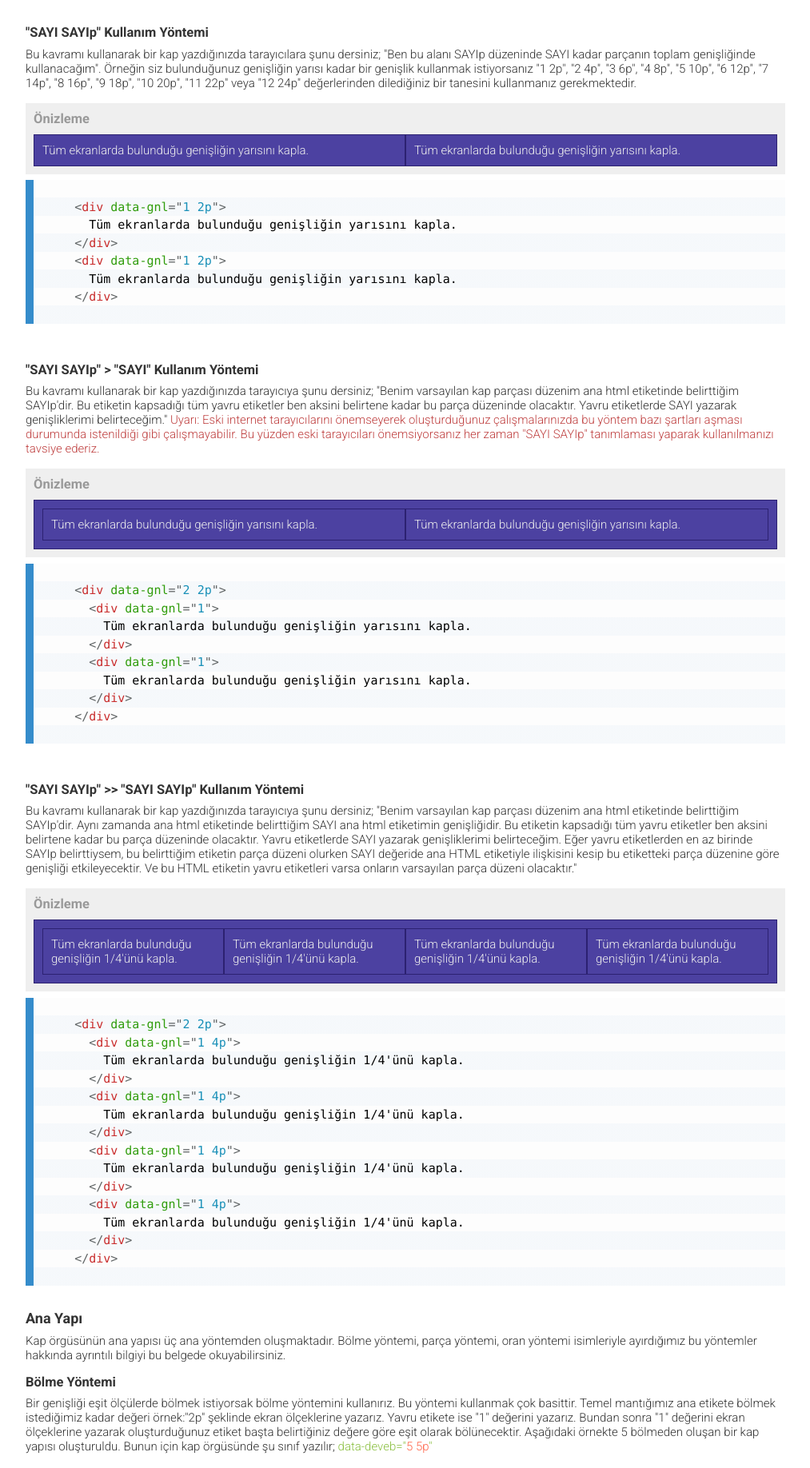
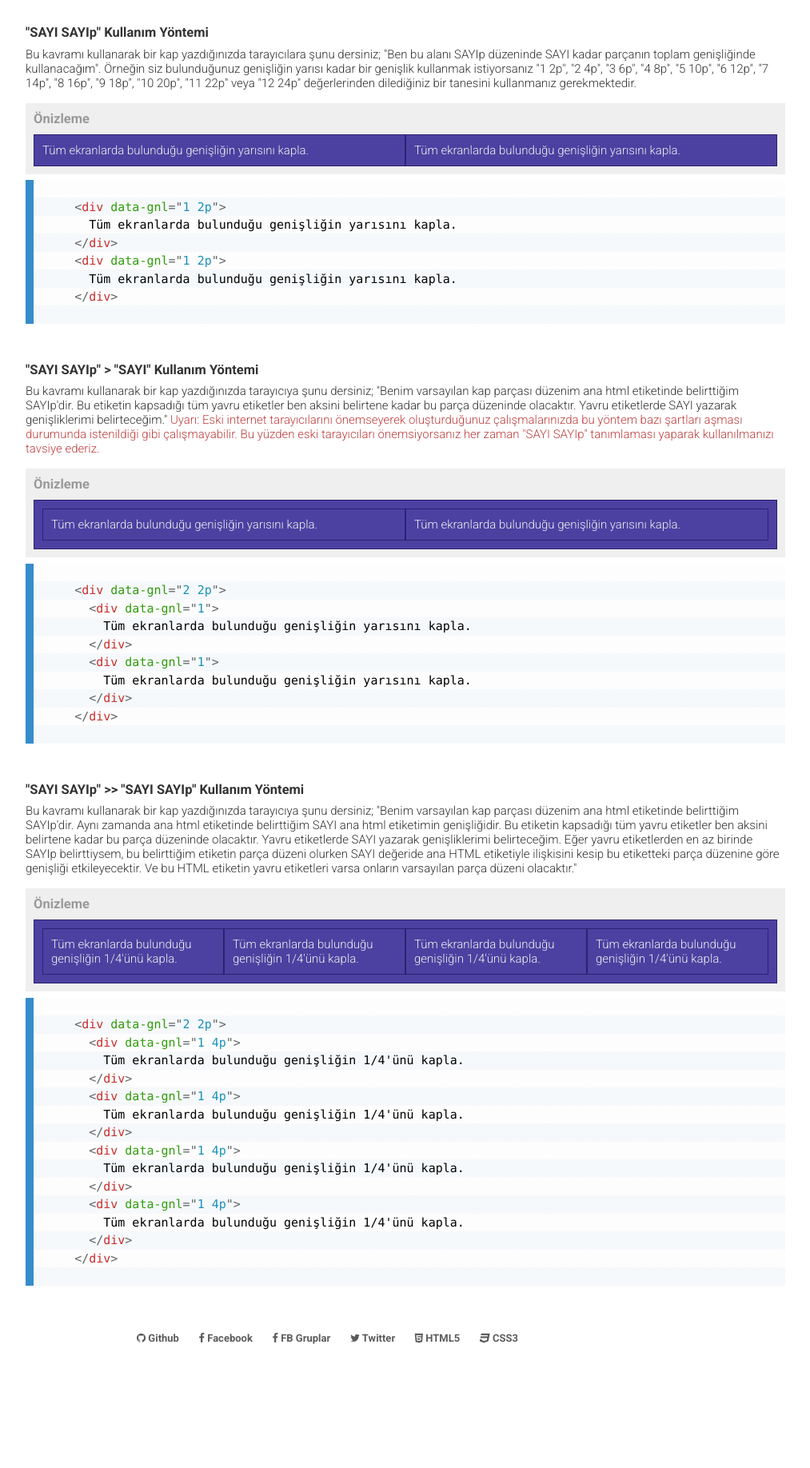
Before and after one commit to data-deveb/data-deveb.github.io, a Jekyll site: the page built from belgeler/kap-orgusu.html, in a window 1280 px wide. Shown: the part 692-2528 px from the top of the page at 80% size, without its empty margins (228-1241 px from the left). Built offline with Jekyll 4.4.1, drawn with Linux system fonts in a browser that asks for light colours; after the commit the page ends 2416 px from its top, so only the background shows below that; some of the changed text lies outside the part shown.

Commit message:
Güncelleme

```diff
--- a/assets/css/deveb.css
+++ b/assets/css/deveb.css
@@ -96,7 +96,7 @@
     figcaption,figure,footer,
     header,hgroup,section,
     menu,main,nav{
-      display: block;   /* Varsayılan gösterim ayarı */
+      display: block   /* Varsayılan gösterim ayarı */
     }
 
     a{
@@ -105,7 +105,7 @@
     }
 
     a, button, input, textarea {
-        outline: 0;   /* Sınır çizgilerini sıfırlama ayarı */
+        outline: 0   /* Sınır çizgilerini sıfırlama ayarı */
     }
 
     /*  Başlık ayarları */
@@ -126,7 +126,7 @@
     * > h4:first-child,
     * > h5:first-child,
     * > h6:first-child,
-    [data-metin~="ilk"] {margin-top:0;}
+    [data-metin~="ilk"] {margin-top:0}
     h1{font-size:1.5em}
       h2{font-size:1.2em}
         h3{font-size:1.1em}
@@ -134,7 +134,7 @@
             h5{font-size:1.0em; font-weight: 500; color: #666;}
               h6{font-size:1.0em; font-weight: 300; color: #888;}
               h1 + h2, h2 + h3, h3 + h4, h4 + h5, h5 + h6{
-                margin-top: 0;
+                margin-top: 0
               }
     img {
       border: 0;  /* Kenarlıkları sıfırlama */
@@ -147,25 +147,21 @@
 
     /* Paragraf ayarları */
     p{display: block; width:100%;}
-      p+p{margin-top:1rem;}   /* İki paragraf arasına mesafe verme ayarı */
+      p+p{margin-top:1rem}   /* İki paragraf arasına mesafe verme ayarı */
 
     /* Liste ayarları */
     ul{padding:0; margin: 0;}
-      ul li{list-style-type: none;}
-        ul ul{margin-left: 15px;}
+      ul li{list-style-type: none}
+        ul ul{margin-left: 15px}
     ul h1, ul h2, ul h3, ul h4, ul h5, ul h6{
       margin:0;
     }
 
 /*  ~~~~~~~~~~~~~~~~~~~~~~~~~~~~~~~~~~~~~~~~~~~~~~~~~~~~~~~~~~~~~~~~~~~~~~~~~~~
 G00 GENEL | Ekran ölçeği: 0 ≤ * < ∞
-    ~~~~~~~~~~~~~~~~~~~~~~~~~~~~~~~~~~~~~~~~~~~~~~~~~~~~~~~~~~~~~~~~~~~~~~~~~~~ */
-
-    /*
-    GS1 | KAP ÖRGÜSÜ
-        | Esnekkutu
-    */
-
+    ~~~~~~~~~~~~~~~~~~~~~~~~~~~~~~~~~~~~~~~~~~~~~~~~~~~~~~~~~~~~~~~~~~~~~~~~~~~
+GS1 KAP ÖRGÜSÜ
+*/
 
     [data-gnl]{
       display: flex;          /* Her durumda esnek görünüm tanımlama ayarı */
@@ -184,8 +180,6 @@
     body[data-gnl~="sütun"]>footer{
       margin-top:auto;
     }
-    [data-gnl~="gizli"]{display: none;}
-
     /* Kap Örgüsü Parça Ayarları */
     [data-gnl~="1"]{--parça:1}   [data-gnl~="2"]{--parça:2}   [data-gnl~="3"]{--parça:3}   [data-gnl~="4"]{--parça:4}
     [data-gnl~="5"]{--parça:5}   [data-gnl~="6"]{--parça:6}   [data-gnl~="7"]{--parça:7}   [data-gnl~="8"]{--parça:8}
@@ -220,7 +214,7 @@
         padding-right: var(--oluk);
       }
       [data-gnl~="oluk-yok"] > [data-gnl]{
-        padding:0;
+        padding:0
       }
     /* Esnek Kap Örgüsü Genişliği */
     [data-gnl~="0"]{
@@ -234,25 +228,25 @@
     }
 
     /* Kap Örgüsü Oran Ayarları */
-    [data-gnl~="1g"]{flex:1;}   [data-gnl~="2g"]{flex:2;}   [data-gnl~="3g"]{flex:3;}   [data-gnl~="4g"]{flex:4;}
-    [data-gnl~="5g"]{flex:5;}   [data-gnl~="6g"]{flex:6;}   [data-gnl~="7g"]{flex:7;}   [data-gnl~="8g"]{flex:8;}
-    [data-gnl~="9g"]{flex:9;}   [data-gnl~="10g"]{flex:10;} [data-gnl~="11g"]{flex:11;} [data-gnl~="12g"]{flex:12;}
-    [data-gnl~="13g"]{flex:13;} [data-gnl~="14g"]{flex:14;} [data-gnl~="15g"]{flex:15;} [data-gnl~="16g"]{flex:16;}
-    [data-gnl~="17g"]{flex:17;} [data-gnl~="18g"]{flex:18;} [data-gnl~="19g"]{flex:19;} [data-gnl~="20g"]{flex:20;}
-    [data-gnl~="21g"]{flex:21;} [data-gnl~="22g"]{flex:22;} [data-gnl~="23g"]{flex:23;} [data-gnl~="24g"]{flex:24;}
+    [data-gnl~="1g"]{flex:1}   [data-gnl~="2g"]{flex:2}   [data-gnl~="3g"]{flex:3}   [data-gnl~="4g"]{flex:4}
+    [data-gnl~="5g"]{flex:5}   [data-gnl~="6g"]{flex:6}   [data-gnl~="7g"]{flex:7}   [data-gnl~="8g"]{flex:8}
+    [data-gnl~="9g"]{flex:9}   [data-gnl~="10g"]{flex:10} [data-gnl~="11g"]{flex:11} [data-gnl~="12g"]{flex:12}
+    [data-gnl~="13g"]{flex:13} [data-gnl~="14g"]{flex:14} [data-gnl~="15g"]{flex:15} [data-gnl~="16g"]{flex:16}
+    [data-gnl~="17g"]{flex:17} [data-gnl~="18g"]{flex:18} [data-gnl~="19g"]{flex:19} [data-gnl~="20g"]{flex:20}
+    [data-gnl~="21g"]{flex:21} [data-gnl~="22g"]{flex:22} [data-gnl~="23g"]{flex:23} [data-gnl~="24g"]{flex:24}
 
     /* Konum Ayarları */
-    [data-gnl~="kaymadan"]{overflow: hidden;}
-    [data-gnl~="yatay-kayma"]{overflow-x: auto;}
-    [data-gnl~="dürmeden"]{flex-wrap: nowrap;}
+    [data-gnl~="kaymadan"]{overflow: hidden}
+    [data-gnl~="yatay-kayma"]{overflow-x: auto}
+    [data-gnl~="dürmeden"]{flex-wrap: nowrap}
 
-    [data-gnl~="ters-dürme"]{flex-wrap: wrap-reverse;}
-    [data-gnl~="ters-satır"]{flex-direction: row-reverse;}
-    [data-gnl~="ters-sütun"]{flex-direction: column-reverse;}
+    [data-gnl~="ters-dürme"]{flex-wrap: wrap-reverse}
+    [data-gnl~="ters-satır"]{flex-direction: row-reverse}
+    [data-gnl~="ters-sütun"]{flex-direction: column-reverse}
 
-    [data-gnl~="solda"]{justify-content: flex-start;}
-    [data-gnl~="ortada"]{justify-content:center;}
-    [data-gnl~="sağda"]{justify-content: flex-end;}
+    [data-gnl~="solda"]{justify-content: flex-start}
+    [data-gnl~="ortada"]{justify-content:center}
+    [data-gnl~="sağda"]{justify-content: flex-end}
 
     [data-gnl~="merkezde"]{align-items:center !important; justify-content: center;}
     [data-gnl~="üstte"]{align-items: flex-start !important;}
@@ -276,7 +270,6 @@
     [data-gnl~="gizle"],
     [data-mnk~="gizle"]
     {display: none;}
-
 /*  ~~~~~~~~~~~~~~~~~~~~~~~~~~~~~~~~~~~~~~~~~~~~~~~~~~~~~~~~~~~~~~~~~~~~~~~~~~~
 S01 UFAK-BÜYÜKLERİYLE [data-ufk] | Ekran ölçeği: 300px ≤ *
     ~~~~~~~~~~~~~~~~~~~~~~~~~~~~~~~~~~~~~~~~~~~~~~~~~~~~~~~~~~~~~~~~~~~~~~~~~~~ */
--- a/belgeler/kap-orgusu.html
+++ b/belgeler/kap-orgusu.html
@@ -2,7 +2,6 @@
 layout: default
 title: Kap Örgüsü
 ---
-
 
     <h1>Kap Örgüsü <span data-metin="dikkat gri">(s0.91)</span></h1>
 
@@ -114,35 +113,6 @@
     </code></pre>
     <p></p>
 
-
-<div>
-  <div class="beri-üst-1 beri-alt-1">
-  <h2>Ana Yapı</h2>
-  <p>Kap örgüsünün ana yapısı üç ana yöntemden oluşmaktadır. Bölme yöntemi, parça yöntemi, oran yöntemi isimleriyle ayırdığımız bu yöntemler hakkında ayrıntılı bilgiyi bu belgede okuyabilirsiniz.</p>
-  </div>
-  <div class="beri-üst-1 beri-alt-1" data-gnl="24">
-    <h3>Bölme Yöntemi</h3>
-    <p>Bir genişliği eşit ölçülerde bölmek istiyorsak bölme yöntemini kullanırız. Bu yöntemi kullanmak çok basittir. Temel mantığımız ana etikete bölmek istediğimiz kadar değeri örnek:"2p" şeklinde ekran ölçeklerine yazarız. Yavru etikete ise "1" değerini yazarız. Bundan sonra "1" değerini ekran ölçeklerine yazarak oluşturduğunuz etiket başta belirtiğiniz değere göre eşit olarak bölünecektir. Aşağıdaki örnekte 5 bölmeden oluşan bir kap yapısı oluşturuldu. Bunun için kap örgüsünde şu sınıf yazılır; <span data-metin="olumlu">data-deveb="</span><span class="metin-belirsiz">5 5p</span><span data-metin="olumlu">"</span><br><br> Yavru sınıflarda <span data-metin="olumlu">data-deveb="</span><span class="metin-belirsiz">1</span><span data-metin="olumlu">"</span> doğru şekilde tanımlandıysa bu sınıfın olduğu etiket ana etikette belirtilen bölme değerine göre genişlik değeri alacaktır. Örnekte görüldüğü gibi.</p>
-    <iframe data-gnl="1 2p" height="300" src="//jsfiddle.net/deveb/dshjqLjn/embedded/html/" allowfullscreen="allowfullscreen" frameborder="0"></iframe>
-    <iframe data-gnl="1 2p" height="300" src="//jsfiddle.net/deveb/dshjqLjn/embedded/result/" allowfullscreen="allowfullscreen" frameborder="0"></iframe>
-
-  </div>
-  <div class="beri-üst-1 beri-alt-1" data-gnl="24">
-    <h3>Parça Yöntemi</h3>
-    <p>Bulunduğu genişliği parçalara ayırarak kullanma yöntemidir. 24 farklı parça aralığı varsayılan olarak ayarlanmıştır. 1p, 2p, 3p, 4p, 5p, 6p, 8p, 7p, 8p, 9p, 10p, 11p, 12p, 13p, 14p, 15p, 16p, 17p, 18p, 19p, 20p, 21p, 22p, 23p, 24p olarak istediğiniz ekran ölçeğinde (gnl, byk, ort, ufk) kullanabilirsiniz. Örneğin 10p parça aralığını kullanacaksanız genişliği 10 eşit parçaların toplamına kadar kullanmak istediğinizi anlarız. Bununla birlikte farklı parça aralıklarını bir arada kullanabilme özelliği vardır. Buradan anlamanızı beklediğimiz, HTML dosyasının bir bölümünde 10p kullanıyorken, diğer bir bölümünde 16p kullanabilirsiniz.</p>
-    <h4 class="beri-alt-1 beri-üst-1">Kullanımı</h4>
-    <p>Kap örgüsü ile ilgili bir işlem yapacağınız zaman data-deveb=" " ekran tipinde ölçek her zaman belirtilmelidir. Bir genişliği tüm ekran ölçeklerinde 24 parçaya ayırarak kullanmak için sınıfı şöyle yazmalısınız;<span data-metin="olumlu">data-deveb="</span><span class="metin-belirsiz">24 24p</span><span data-metin="olumlu">"</span>. Böyle yazdığınız zaman bulunduğu genişliği baştan sonra kadar kaplayacaktır. Eğer 24 parçanın yarısı kadar kaplamak istiyorsanız; <span data-metin="olumlu">data-deveb="</span><span class="metin-belirsiz">12 24p</span><span data-metin="olumlu">"</span> veya <span data-metin="olumlu">data-deveb="</span><span class="metin-belirsiz">24p 12</span><span data-metin="olumlu">"</span> şeklinde yazmanız gerekmektedir. Buradan yola çıkarak diğer parça aralıklarını kullanabilirsiniz.</p>
-    <iframe data-gnl="1 2p" height="300" src="//jsfiddle.net/deveb/2wa4s4jf/embedded/html/" allowfullscreen="allowfullscreen" frameborder="0"></iframe>
-    <iframe data-gnl="1 2p" height="300" src="//jsfiddle.net/deveb/2wa4s4jf/embedded/result/" allowfullscreen="allowfullscreen" frameborder="0"></iframe>
-  </div>
-  <div class="beri-üst-1 beri-alt-1" data-gnl="24">
-    <h3>Oran Yöntemi</h3>
-    <p>Bir genişlikte birbirlerinin katları olacak şekilde oranlar kurabilirsiniz. Örneğin 1 3 1 oranında bir düzen yazabilirsiniz. Oran yöntemini <span data-metin="olumlu">data-deveb="</span><span class="metin-belirsiz">1o</span><span data-metin="olumlu">"</span> şeklinde yazarak kullanabilirsiniz</p>
-    <iframe data-gnl="1 2p" height="300" src="//jsfiddle.net/deveb/hsr989pz/embedded/html/" allowfullscreen="allowfullscreen" frameborder="0"></iframe>
-    <iframe data-gnl="1 2p" height="300" src="//jsfiddle.net/deveb/hsr989pz/embedded/result/" allowfullscreen="allowfullscreen" frameborder="0"></iframe>
-  </div>
-</div>
-
 <style media="screen">
   .önizleme{background-color:#efefef; padding:10px;}
   .önizleme [data-gnl]{border:1px solid #2c2171; background-color: #4c41a1; padding:10px; color:#eee;}
--- a/belgeler/kap-orgusu/konumlama.html
+++ b/belgeler/kap-orgusu/konumlama.html
@@ -10,7 +10,7 @@
 </style>
 <p>Deveb kap örgüsünün konumlama özellikleri oluşturulmuş birkaç öznitelik sınıfıyla kullanılır. İsterseniz tek tek bu sınıfları inceleyelim</p>
 
-<h3>Konumlama: <span data-metin="dikkat">taşmadan | dürmeden</span></h3>
+<h3>Konumlama: <span data-metin="dikkat">kaymadan | dürmeden</span></h3>
 <p>"taşmadan" sınıfı bir HTML etiketindeki içeriğin dışarı taşmasını engeller.</p>
 <p>"dürmeden" sınıfı bir HTML etiketindeki içeriğin alt satırlara kaymasını engeller ve tek satırda gösterir.</p>
 <p></p>
```
